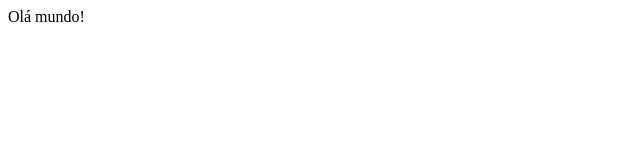
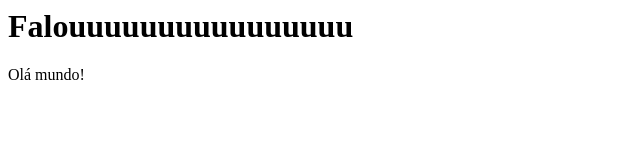
Before and after one commit to Caiollopes/2TINR-2023, a plain HTML site: page index.html in a window 1280 px wide. Shown: the whole page, without its empty margins (0-640 px from the left). Drawn offline with Linux system fonts and the light colour scheme.

Commit message:
Adicionado falou

```diff
--- a/index.html
+++ b/index.html
@@ -1,5 +1,6 @@
 <html>
     <body>
+        <h1>Falouuuuuuuuuuuuuuuu</h1>
         Olá mundo!
     </body>
 </html>
```
